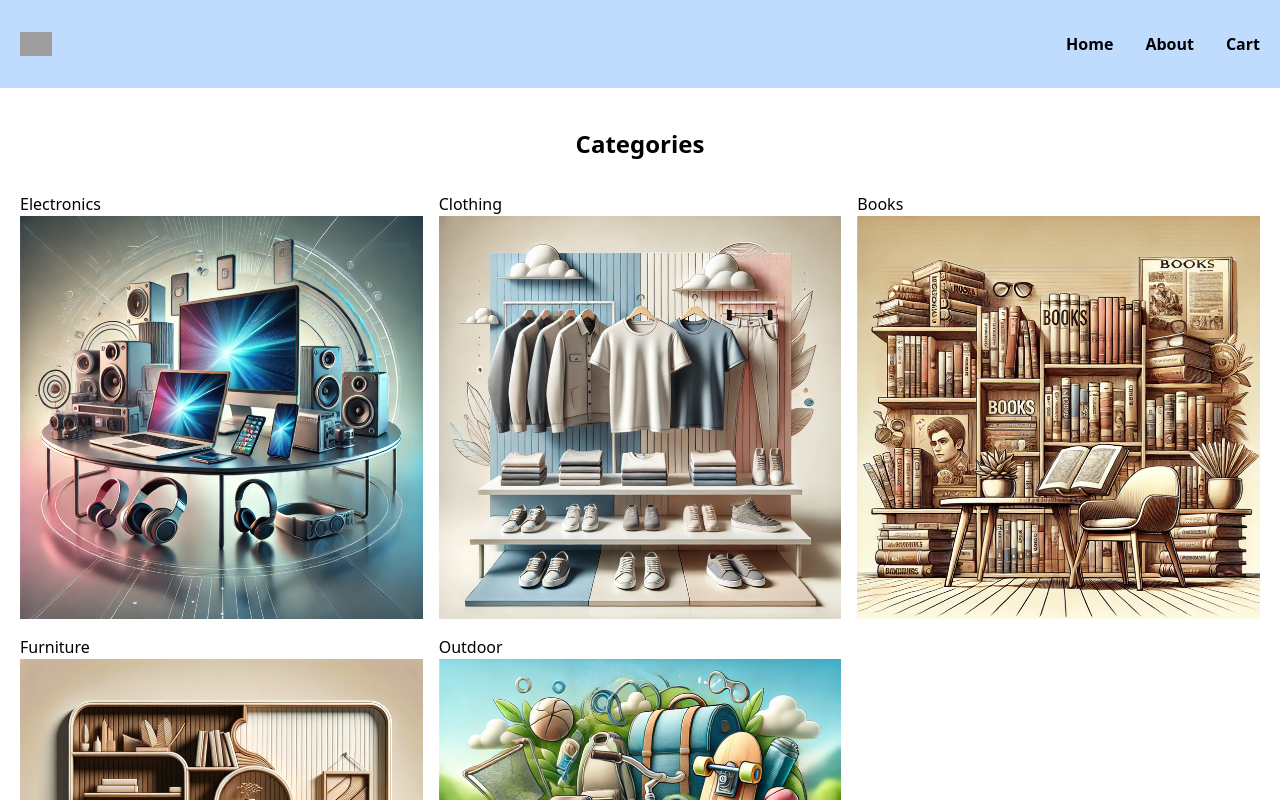
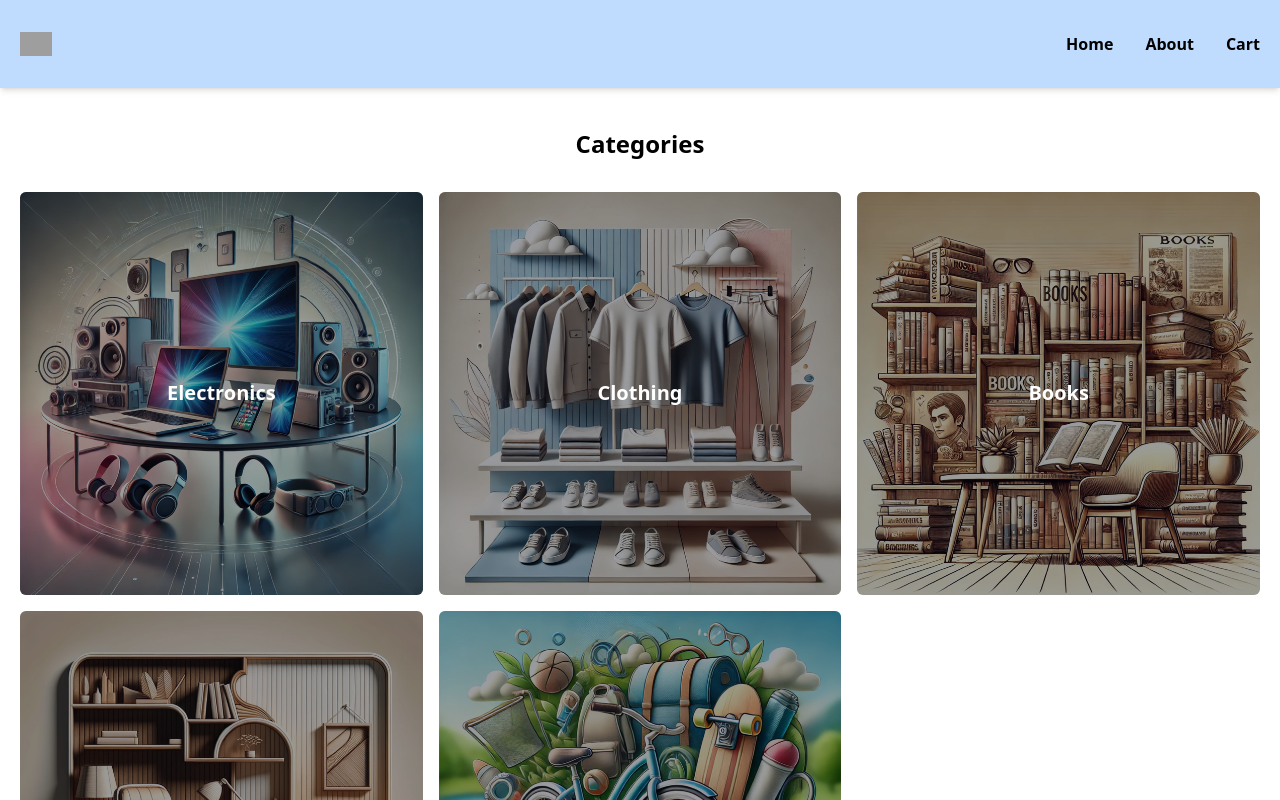
Before and after one commit to Maksym82/tailwind-and-css-modules, a React (Vite) app: page / in a window 1280 px wide. Shown: the top 800 px of the page. Built offline with nearby package versions, Linux system fonts and the light colour scheme; grey boxes are pictures that could not be loaded.

Commit message:
Add styles

```diff
--- a/src/components/Header.jsx
+++ b/src/components/Header.jsx
@@ -3,7 +3,7 @@
 function Header() {
   return (
 
-    <header className="flex justify-between px-5 py-8 bg-blue-200">
+    <header className="flex justify-between px-5 py-8 bg-blue-200 shadow-md">
       <img className="h-6" src="/logo.svg" alt="logo" />
       <nav>
         <ul className="flex space-x-8">
--- a/src/pages/Home.jsx
+++ b/src/pages/Home.jsx
@@ -12,9 +12,10 @@
       <ul className="grid grid-cols-3 gap-4 px-5">
         {categories.map((category) => (
           <li key={category.id}>
-            <Link to={`/category/${category.name}`}>
-              {category.name}
-              <img src={category.img} alt={category.name} />
+            <Link className="relative flex flex-col items-center justify-center" to={`/category/${category.name}`}>
+              <span className="absolute z-10 text-xl font-semibold text-white">{category.name}</span>
+              <img className="rounded-md" src={category.img} alt={category.name} />
+              <div className="absolute inset-0 rounded-md bg-gray-950 opacity-40"></div>
             </Link>
           </li>
         ))}
```
